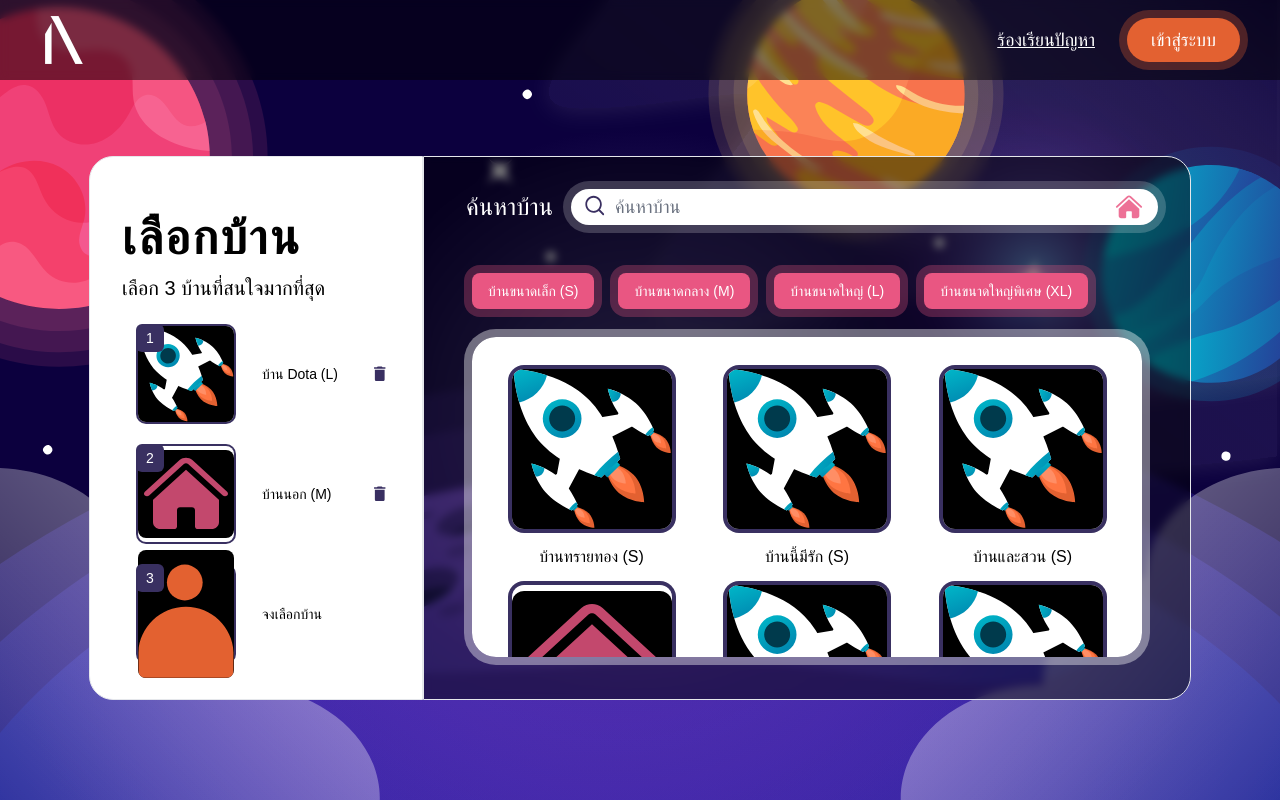
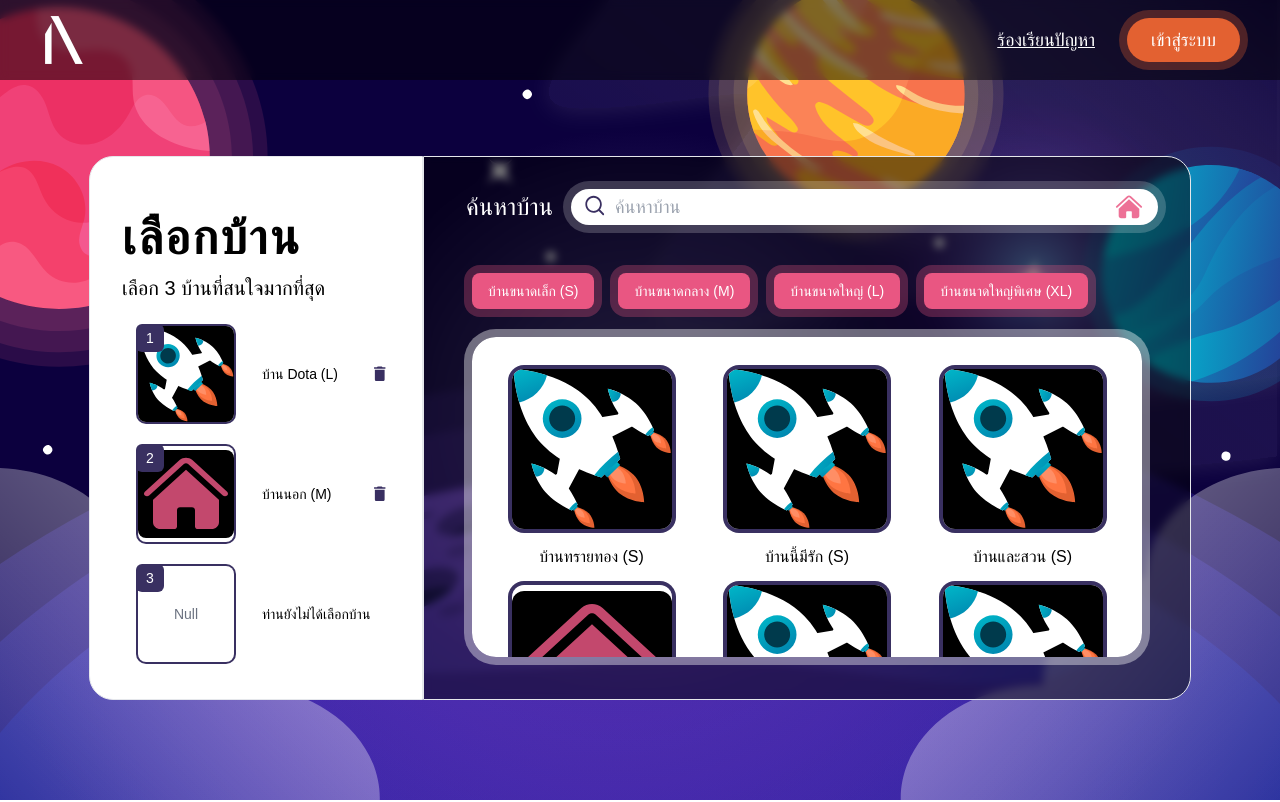
Before and after one commit to isd-sgcu/rpkm66-frontend, a Next.js app: page /baan-choosing in a window 1280 px wide. Shown: the top 802 px of the page. Built offline with nearby package versions, Linux system fonts and the light colour scheme; no server answers; a web font is replaced by a local one.

Commit message:
refactor: change image

```diff
--- a/src/pages/baan-choosing.tsx
+++ b/src/pages/baan-choosing.tsx
@@ -32,7 +32,7 @@ const testBaanData: TestBaanObj[] = [
 
 const BaanChoosing = () => {
     const [input, setInput] = useState<string>('');
-    const [fill, setFill] = useState<string>('');
+    const [fill, setFill] = useState<string | null>(null);
     const [toggleColor, setToggleColor] = useState<string[]>([
         'unClickedSizeButton',
         'unClickedSizeButton',
@@ -78,6 +78,9 @@ const BaanChoosing = () => {
                     <div className="absolute flex h-5 w-5 -translate-x-8 -translate-y-8 items-center justify-center rounded-md bg-purple text-white lg:h-7 lg:w-7 lg:-translate-x-9 lg:-translate-y-9">
                         <p>{e.num}</p>
                     </div>
+                    {e.name === '' ? (
+                        <p className="text-gray-500">Null</p>
+                    ) : (
                         <Image
                             src={e.imageURL}
                             alt={e.name}
@@ -85,10 +88,11 @@ const BaanChoosing = () => {
                             height={100}
                             className="rounded-lg bg-black object-contain"
                         />
+                    )}
                 </div>
-                {e.name == '' ? (
-                    <div className="flex w-24 flex-col items-center lg:mx-3 lg:flex-row">
-                        <p>จงเลือกบ้าน</p>
+                {e.name === '' ? (
+                    <div className="w-30 flex flex-col items-center justify-center lg:mx-3 lg:flex-row">
+                        <p>ท่านยังไม่ได้เลือกบ้าน</p>
                     </div>
                 ) : (
                     <div className="flex flex-col items-center lg:flex-row">
@@ -144,27 +148,20 @@ const BaanChoosing = () => {
         });
     const filterBaan = (f: string, n: number) => {
         setBaan(testBaanData);
-        if (fill == f) {
-            setFill('');
-            setToggleColor([
-                'unClickedSizeButton',
-                'unClickedSizeButton',
-                'unClickedSizeButton',
-                'unClickedSizeButton',
-            ]);
-        } else {
-            setFill(f);
-            setBaan(testBaanData.filter((e: TestBaanObj) => e.size == f));
         const toToggle: string[] = [
             'unClickedSizeButton',
             'unClickedSizeButton',
             'unClickedSizeButton',
             'unClickedSizeButton',
         ];
+        if (fill == f) setFill(null);
+        else {
+            setFill(f);
+            setBaan(testBaanData.filter((e: TestBaanObj) => e.size == f));
             toToggle[n] =
                 'bg-red-500 ring-pink-200/30 transition-all duration-300';
+        }
         setToggleColor(toToggle);
-        }
     };
     return (
         <>
@@ -183,7 +180,7 @@ const BaanChoosing = () => {
                 <div className="lg:mb-none p-auto mx-12 mb-6 h-auto border bg-black/50 px-8 py-8 backdrop-blur-sm max-lg:rounded-b-3xl lg:mx-0 lg:mr-auto lg:h-[34rem] lg:w-3/5 lg:rounded-r-3xl min-[1600px]:h-[44rem]">
                     <div className="flex items-center">
                         <div className="mr-2 flex w-32 items-center justify-center">
-                            <h1 className="text-2xl">ค้นหาบ้าน</h1>
+                            <h1 className="text-lg lg:text-2xl">ค้นหาบ้าน</h1>
                         </div>
                         <form className="w-full text-black lg:w-full">
                             <label htmlFor="search">
@@ -192,7 +189,7 @@ const BaanChoosing = () => {
                                     alt="search-icon"
                                     width={24}
                                     height={24}
-                                    className="absolute translate-x-3 lg:translate-y-1"
+                                    className="absolute translate-x-3 object-contain lg:translate-y-1"
                                 />
                             </label>
                             <input
@@ -206,7 +203,7 @@ const BaanChoosing = () => {
                                 ) => {
                                     setInput(e.target.value);
                                 }}
-                                className="w-full rounded-3xl bg-white py-1 pl-11 pr-4 text-sm placeholder-gray-500 ring-8 ring-white/20 lg:text-lg"
+                                className="w-full rounded-3xl bg-white py-1 pl-11 pr-4 text-sm ring-8 ring-white/20 max-[400px]:placeholder-white lg:text-lg"
                             />
                             <button>
                                 <Image
@@ -214,7 +211,7 @@ const BaanChoosing = () => {
                                     alt="Home-icon"
                                     width={30}
                                     height={30}
-                                    className="absolute -translate-x-11 -translate-y-5"
+                                    className="absolute -translate-x-11 -translate-y-5 object-contain"
                                 />
                             </button>
                         </form>
```
Lines whose indentation alone changed are shown as unchanged.
